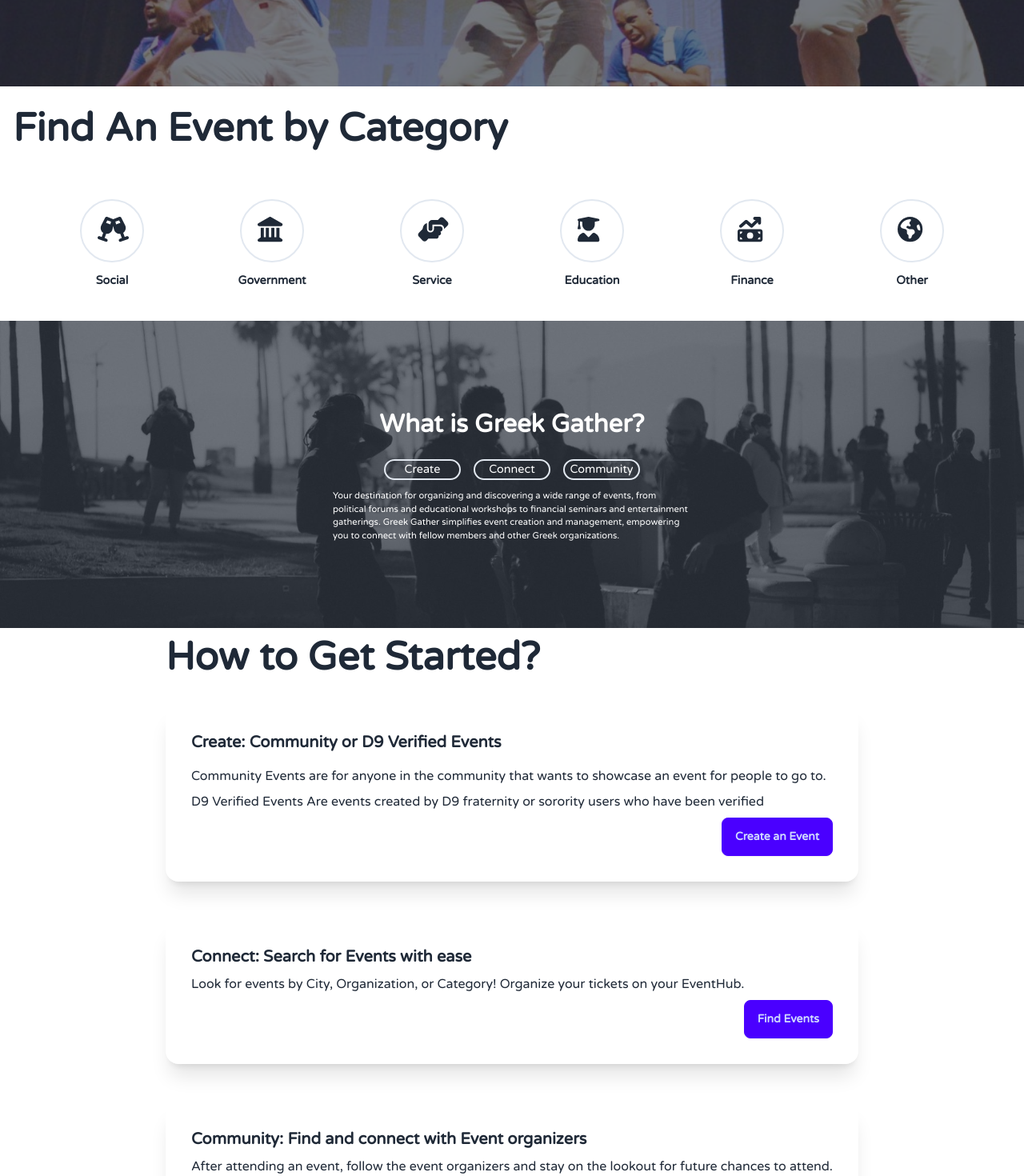
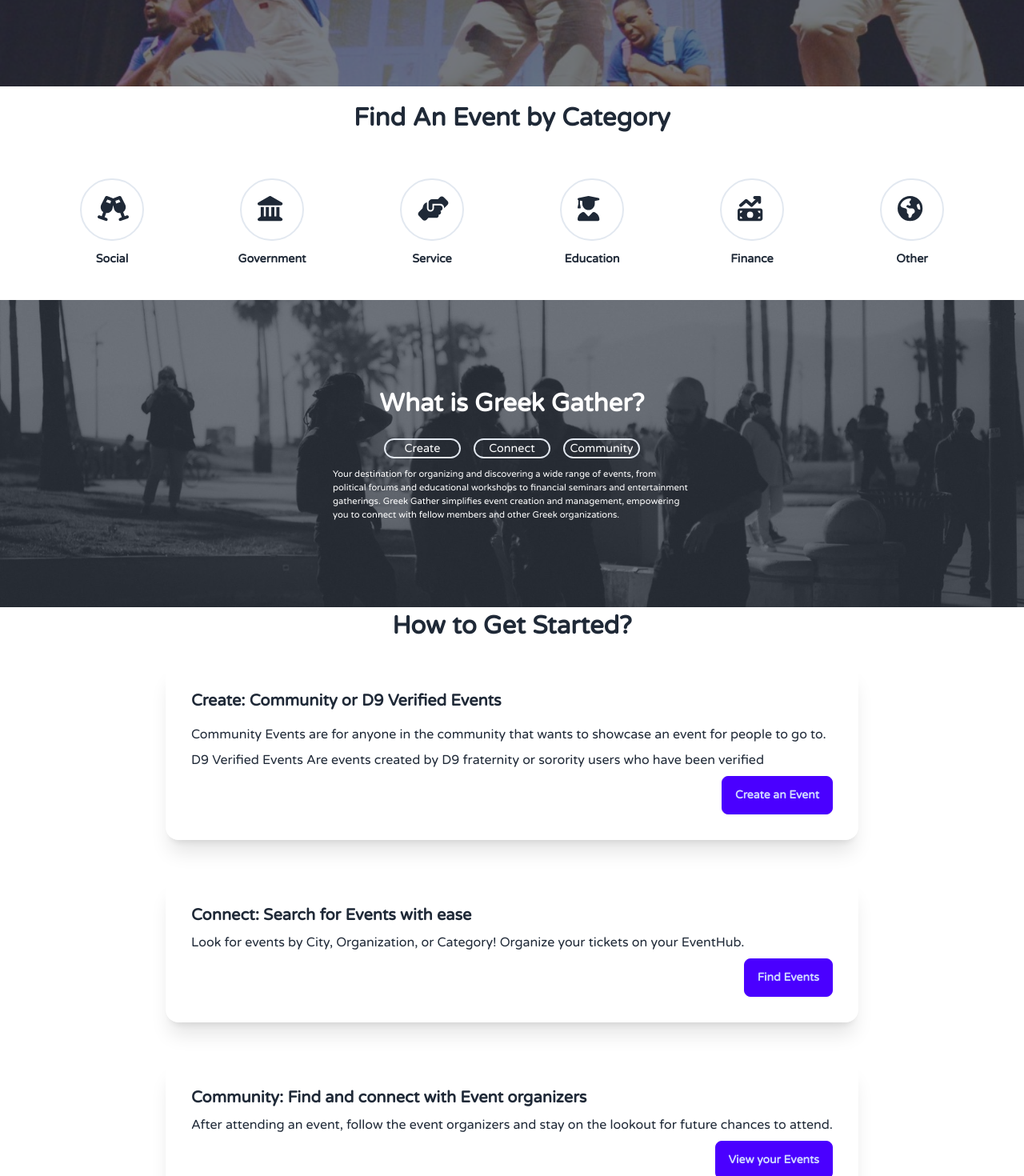
Before and after one commit to christprix/GatherGreek, a Next.js app: page / in a window 1280 px wide. Shown: the part 340-1810 px from the top of the page at 80% size. Built offline with nearby package versions, Linux system fonts and the light colour scheme; no server answers; the database is empty.

Commit message:
style changes

```diff
--- a/src/app/page.tsx
+++ b/src/app/page.tsx
@@ -27,7 +27,7 @@ export default async function Home() {
   return (
     <div>
       <Hero image={greekimage}></Hero>
-      <div className="text-2xl md:text-5xl  font-bold flex justify-center md:justify-start m-4 text-center">
+      <div className="text-xl md:text-3xl  font-bold flex justify-center  m-4 text-center">
         Find An Event by Category
       </div>
       <div className="my-8">
@@ -40,8 +40,10 @@ export default async function Home() {
         <div className="flex justify-center flex-col lg:flex-row-reverse">
           {/* <img src={qstomp.src} className="max-w-sm rounded-lg shadow-2xl" /> */}
           <div>
-            <div className="text-5xl font-bold">How to Get Started?</div>
-            <div className="flex flex-col py-6">
+            <div className="flex justify-center text-center text-xl md:text-3xl font-bold">
+              How to Get Started?
+            </div>
+            <div className="flex justify-center items-center flex-col py-6">
               <div className="card bg-base-100 md:w-full w-96 shadow-xl">
                 <div className="card-body">
                   <h2 className="card-title">
@@ -63,7 +65,7 @@ export default async function Home() {
                 </div>
               </div>
             </div>
-            <div className="flex flex-col py-6">
+            <div className="flex flex-col items-center py-6">
               <div className="card bg-base-100 md:w-full w-96 shadow-xl">
                 <div className="card-body">
                   <h2 className="card-title">
@@ -79,7 +81,7 @@ export default async function Home() {
                 </div>
               </div>
             </div>
-            <div className="flex flex-col py-6">
+            <div className="flex flex-col items-center py-6">
               <div className="card bg-base-100 md:w-full w-96 shadow-xl">
                 <div className="card-body">
                   <h2 className="card-title">
```
